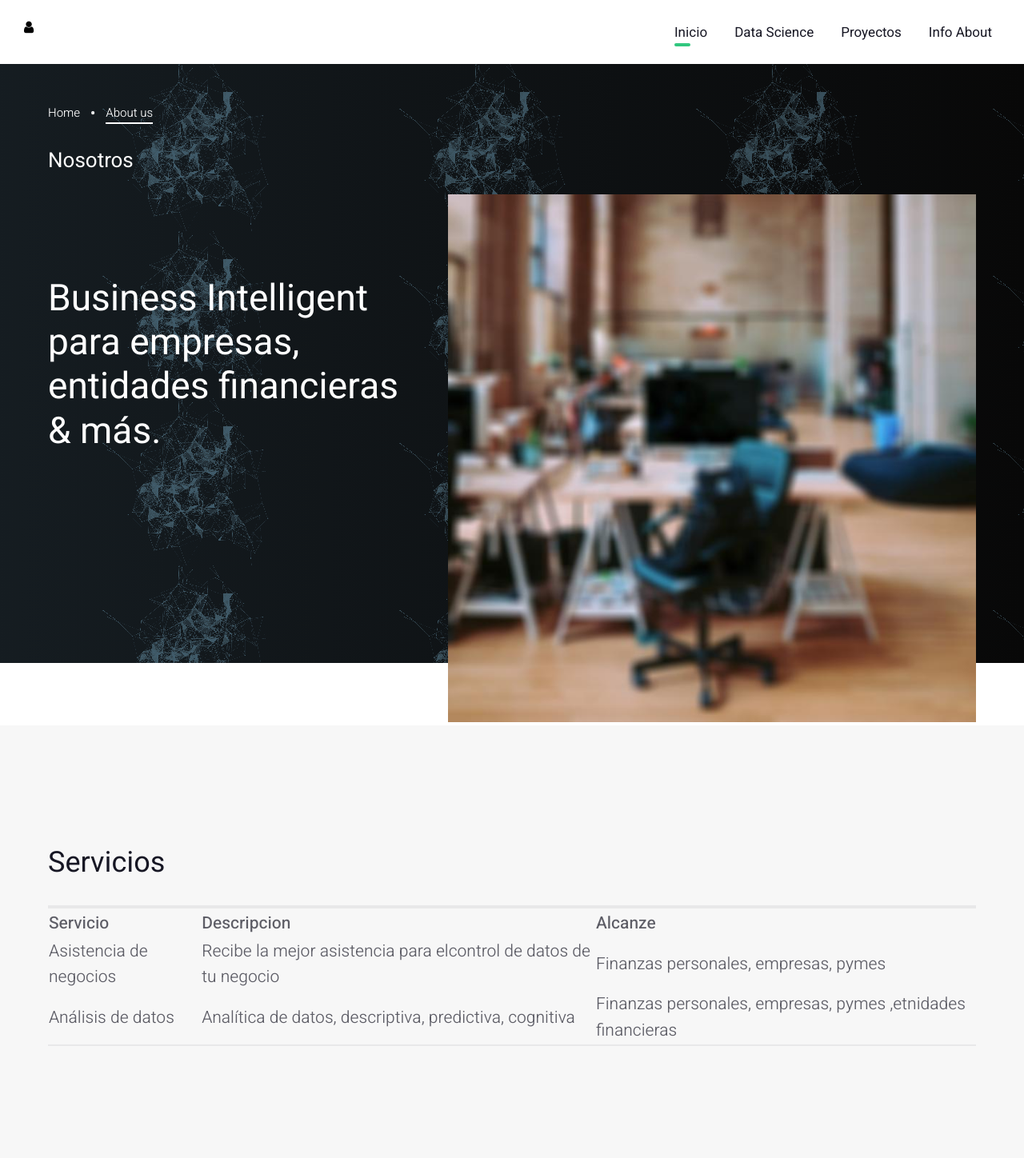
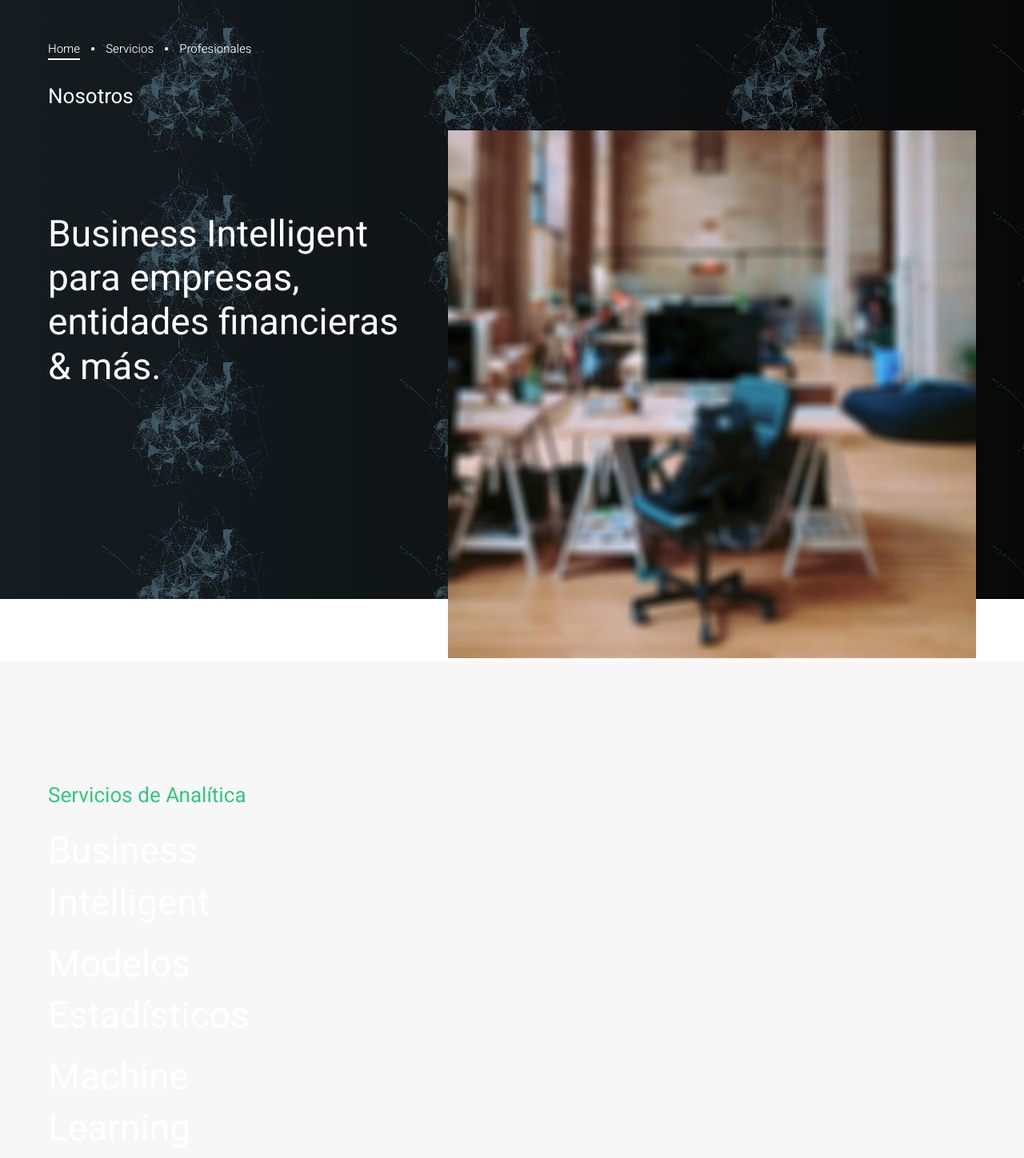
Before and after one commit to AlexDavidCh/profile, a plain HTML site: page about-us.html in a window 1280 px wide. Shown: the top 1448 px of the page at 80% size. Drawn offline with Linux system fonts and the light colour scheme; a script that the page names is missing; files whose address does not match are found by name.

Commit message:
Update about-us.html

```diff
--- a/about-us.html
+++ b/about-us.html
@@ -13,41 +13,16 @@
   </head>
   <body>
     <div class="page">
-      <!--RD Navbar-->
-     <header class="section rd-navbar-wrap">
-        <nav class="rd-navbar">
-          <div class="navbar-container">
-            <div class="navbar-cell">
-              <div class="navbar-panel">
-               <button class="navbar-switch int-hamburger novi-icon" data-multi-switch='{"targets":".rd-navbar","scope":".rd-navbar","isolate":"[data-multi-switch]"}'></button>
-                 <div class="navbar-logo"><a class="navbar-logo-link" href="index.html"><i style="color:black;" class="icon fa-user"></i></a></div>
-              </div>
-            </div>
-            <div class="navbar-cell navbar-spacer"></div>
-            <div class="navbar-cell navbar-sidebar">
-              <ul class="navbar-navigation rd-navbar-nav">
-                <li class="navbar-navigation-root-item active"><a class="navbar-navigation-root-link" href="index.html">Inicio</a>
-                </li>
-                <li class="navbar-navigation-root-item"><a class="navbar-navigation-root-link" href="index.html#journey">Data Science</a>
-                </li>
-                <li class="navbar-navigation-root-item"><a class="navbar-navigation-root-link" href="index.html#Proyectos">Proyectos</a>
-                </li>
-                <li class="navbar-navigation-root-item"><a class="navbar-navigation-root-link" href="index.html#footer">Info About</a>
-                </li>
-              </ul>
-            </div>
 
-          </div>
-        </nav>
-      </header>
       <!-- Intro-->
       <section class="section section-sm section-layer context-dark pb-1">
         <div class="bg-layer bg-intro" style="bottom: 9.4%;"></div>
         <div class="container">
                 <!-- Breadcrumb-->
                 <ul class="breadcrumb">
-                  <li class="breadcrumb-item"><a class="breadcrumb-link" href="index.html">Home</a></li>
-                  <li class="breadcrumb-item"><span class="breadcrumb-text breadcrumb-active">About us</span></li>
+                  <li class="breadcrumb-item"><span class="breadcrumb-text breadcrumb-active">Home</span></li>
+                  <li class="breadcrumb-item"><a class="breadcrumb-link" href="about-us.html">Servicios</a></li>
+                  <li class="breadcrumb-item"><a class="breadcrumb-link" href="about-us.html">Profesionales</a></li>
                 </ul>
           <h4> Nosotros </h4>
           <div class="row row-30 mt-4">
@@ -61,24 +36,27 @@
       </section>
 
       <!-- Servicios -->
-      <section class="section section-lg bg-200">
+      <section class="section section-lg bg-200 context-dark">
         <div class="container">
-          <h2> Servicios </h2>
-          <br> <hr>
-            <table>
-              <th>
-                <tr><td> <B> Servicio </B> </td> <td><B> Descripcion </B> </td>  <td> <B>Alcanze </B></td> </tr>
-              </th>
-              <hr>
-              <tbody>
-                <tr> <td> Asistencia de negocios </td> <td> Recibe la mejor asistencia para elcontrol de datos de tu negocio </td> <td> Finanzas personales, empresas, pymes </td> </tr>
-                <tr> <td> Análisis de datos </td> <td> Analítica de datos, descriptiva, predictiva, cognitiva </td> <td> Finanzas personales, empresas, pymes ,etnidades financieras</td> </tr>
-              </tody>
-            </table>
-          <hr>
+          <div class="row row-30 justify-content-lg-between">
+            <div class="col-md-4">
+              <div class="sticky sticky-top">
+                <h4 class="text-primary"> Servicios de Analítica <h4>
+                  <ul class="list list-lg">
+                    <li class="list-item"> <a class="live-anchor active" href="#BI" data-live-anchor> Business Intelligent </a></li>
+                    <li class="list-item"> <a class="live-anchor active" href="#ME" data-live-anchor> Modelos Estadísticos</a></li>
+                     <li class="list-item"><a class="live-anchor active" href="#ML" data-live-anchor> Machine Learning </a></li>
+                    <li class="list-item"> <a class="live-anchor active" href="PL" data-live-anchor> Modelos Matemáticos de Optimización </a></li>
+                  </ul>
+              </div>
+            </div>
+            <div class="col-md-8 col-lg-7">
+
+            </div>
+          </div>
         </div>
       </section>
-      <!-- Vision-->
+      <!-- Vision
       <section class="section section-lg bg-transparent">
         <div class="container">
           <div class="row row-30">
@@ -92,6 +70,7 @@
           </div>
         </div>
       </section>
+  -->
       <!-- Section divider-->
       <section class="section">
         <div class="container">
@@ -142,6 +121,18 @@
       </section>
 
     </div>
-    <div class="to-top int-arrow-up"></div>
+    <script>
+          window.watsonAssistantChatOptions = {
+              integrationID: "ef3f07c8-a19b-445d-ae72-188e307694c6", // The ID of this integration.
+              region: "us-south", // The region your integration is hosted in.
+              serviceInstanceID: "caed3a65-2cca-449b-b56b-f6d7749eff47", // The ID of your service instance.
+              onLoad: function(instance) { instance.render(); }
+            };
+          setTimeout(function(){
+            const t=document.createElement('script');
+            t.src="https://web-chat.global.assistant.watson.appdomain.cloud/loadWatsonAssistantChat.js";
+            document.head.appendChild(t);
+          });
+    </script>
   </body>
 </html>
```
